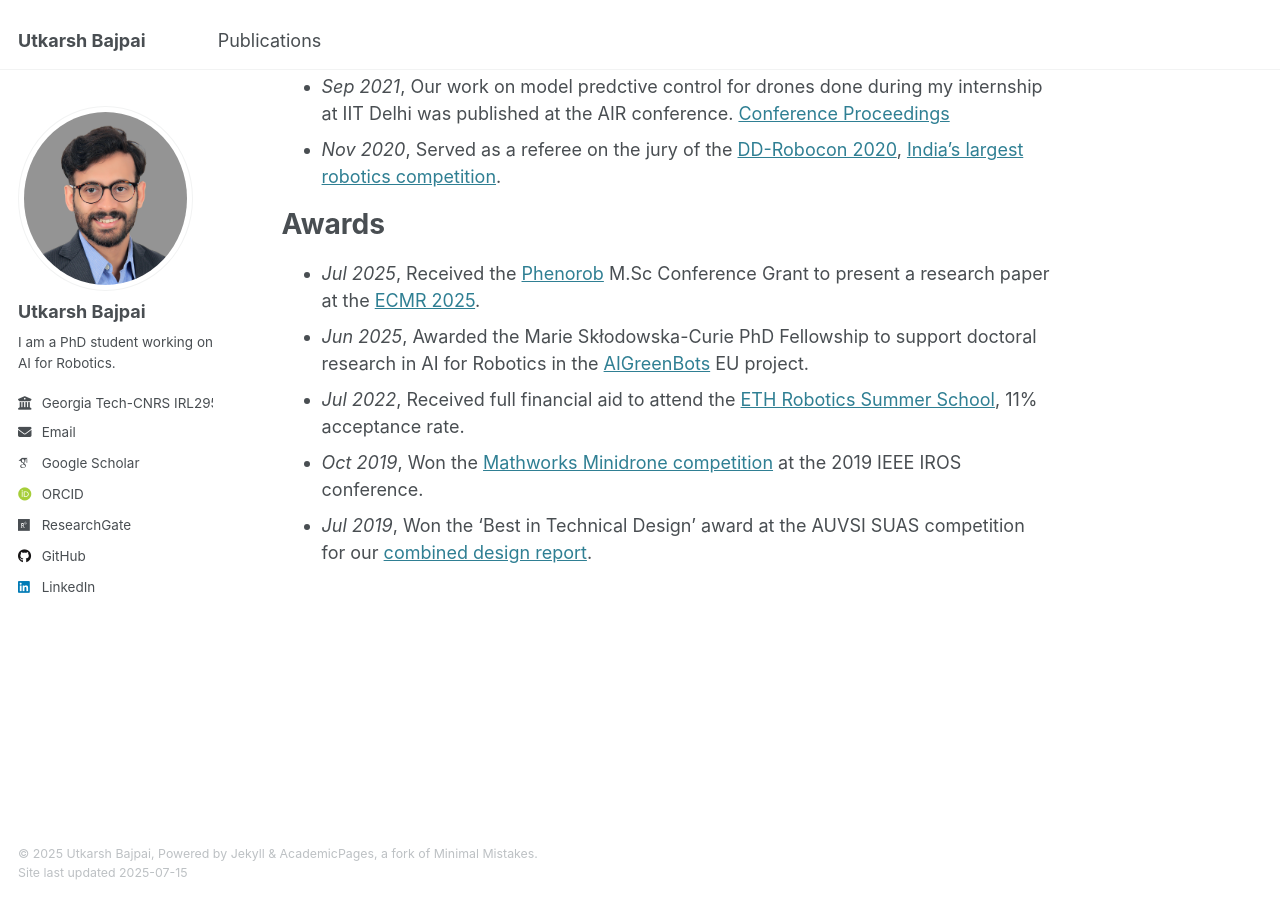
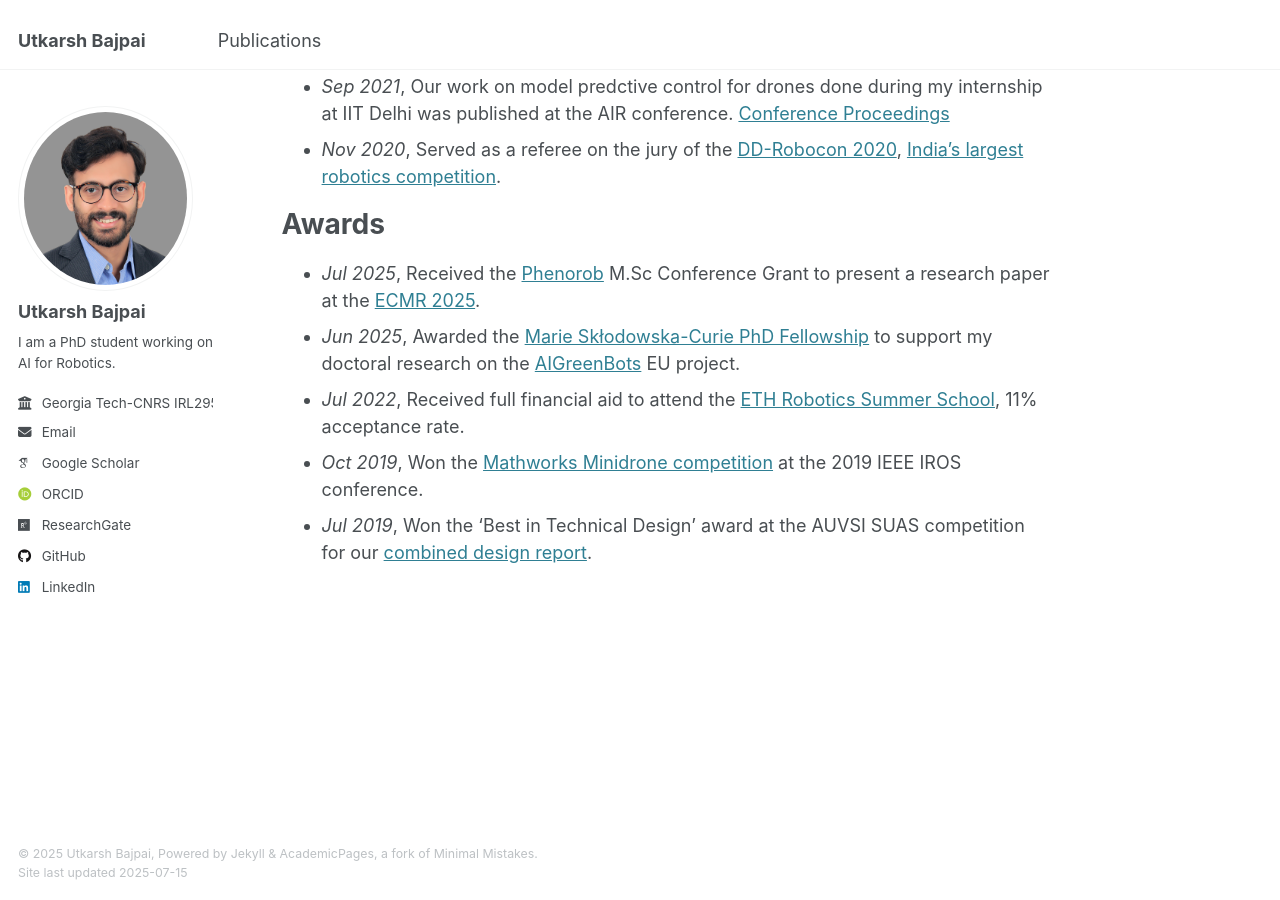
Before and after one commit to baj31415/baj31415.github.io, a Jekyll site: the page built from _pages/about.md, in a window 1280 px wide and 900 px high, scrolled down 772 px. Built offline with Jekyll 4.4.1, drawn with Linux system fonts in a browser that asks for light colours; some web fonts are replaced.

Commit message:
updated awards

```diff
--- a/_pages/about.md
+++ b/_pages/about.md
@@ -25,7 +25,7 @@ I am passionate about working on architectures for perception, representation le
 # Awards
 
 - *Jul 2025*, Received the [Phenorob](https://www.phenorob.de/index.html) M.Sc Conference Grant to present a research paper at the [ECMR 2025](https://ecmr2025.dei.unipd.it).
-- *Jun 2025*, Awarded the Marie Skłodowska-Curie PhD Fellowship to support doctoral research in AI for Robotics in the [AIGreenBots](https://aigreenbots.eu) EU project.
+- *Jun 2025*, Awarded the [Marie Skłodowska-Curie PhD Fellowship](https://marie-sklodowska-curie-actions.ec.europa.eu/about-msca) to support my doctoral research on the [AIGreenBots](https://aigreenbots.eu) EU project.
 - *Jul 2022*, Received full financial aid to attend the [ETH Robotics Summer School](https://robotics-summerschool.ethz.ch/), 11% acceptance rate.
 - *Oct 2019*, Won the [Mathworks Minidrone competition](https://www.mathworks.com/academia/students/competitions/minidrones/winners.html#IROS2019) at the 2019 IEEE IROS conference.
 - *Jul 2019*, Won the 'Best in Technical Design' award at the AUVSI SUAS competition for our [combined design report](http://baj31415.github.io/files/2019srmuavCDR.pdf).
```
